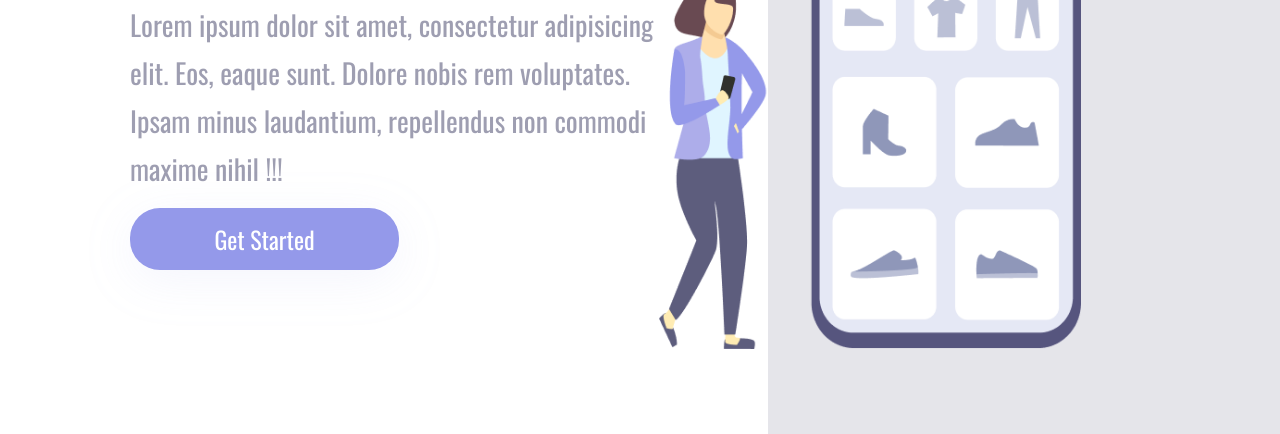
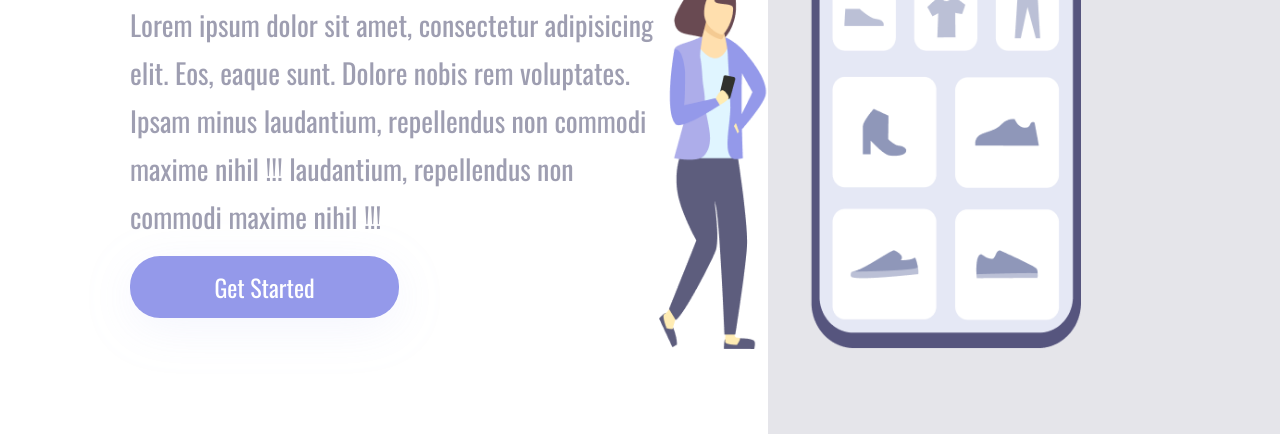
Before and after one commit to BrenodePaiva/Primeiro-Projeto-responsivo, a plain HTML site: page index.html in a window 1280 px wide. Shown: the part 366-800 px from the top of the page. Drawn offline with nearby package versions, Linux system fonts and the light colour scheme.

Commit message:
Alteração na cor principal e adição de paragrafo

```diff
--- a/index.html
+++ b/index.html
@@ -13,6 +13,7 @@
             <p>
                 Lorem ipsum dolor sit amet, consectetur adipisicing elit.
                 Eos, eaque sunt. Dolore nobis rem voluptates. Ipsam minus
+                laudantium, repellendus non commodi maxime nihil !!!
                 laudantium, repellendus non commodi maxime nihil !!!
             </p>
             <button>Get Started</button>
--- a/styles.css
+++ b/styles.css
@@ -6,7 +6,7 @@
     box-sizing: border-box;
     font-family: 'Oswald', sans-serif;
     font-weight: 400;
-    color: #5D5D7D;
+    color: #5D5D7E;
 }
 
 body{
```
